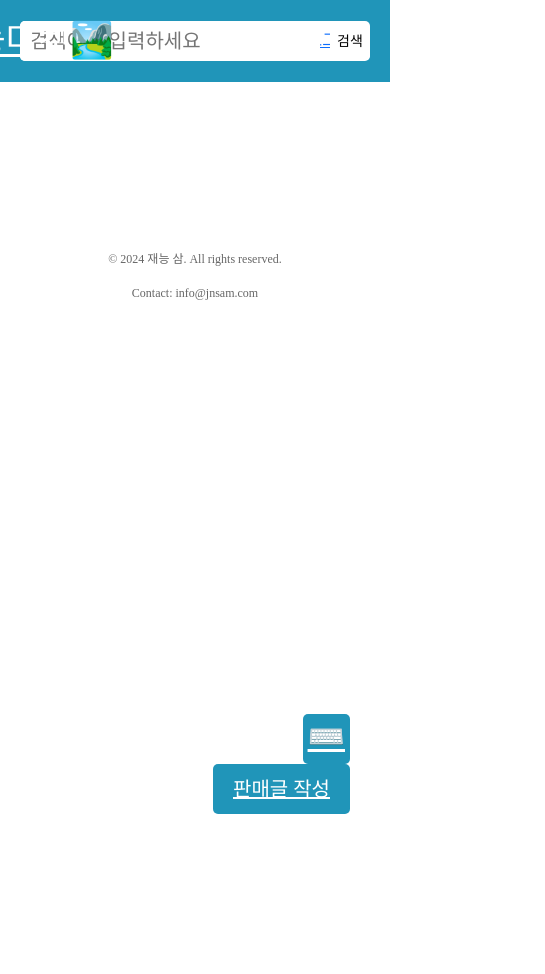
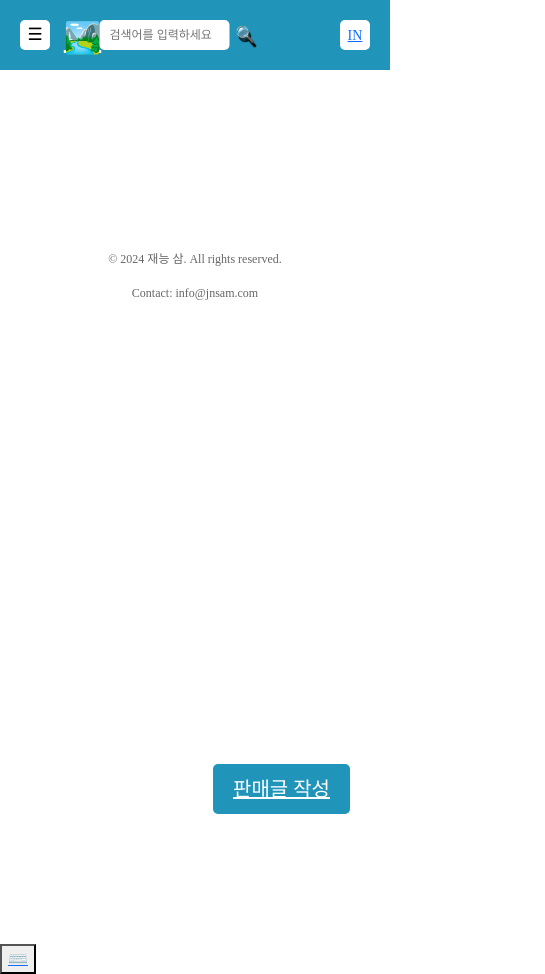
Before and after one commit to sanppi/talent_market, a React (Create React App) app in the folder client/: page / in a window 390 px wide. Shown: the whole page, 545 px wide, since content can reach past the window. Before the commit the page ends 944 px from the top, so only its background shows below. Built offline with nearby package versions, Linux system fonts and the light colour scheme; a web font is replaced by a local one.

Commit message:
Design: 헤더, 메인 반응형

```diff
--- a/client/src/components/pages/Navbar.js
+++ b/client/src/components/pages/Navbar.js
@@ -1,13 +1,13 @@
-import React, { useState, useEffect } from "react";
-import { Link, useNavigate, useLocation } from "react-router-dom";
-import { useDispatch, useSelector } from "react-redux";
-import axios from "axios";
-import "../../styles/navbar.scss";
-import "../../styles/main.scss";
+import React, { useState, useEffect } from 'react';
+import { Link, useNavigate, useLocation } from 'react-router-dom';
+import { useDispatch, useSelector } from 'react-redux';
+import axios from 'axios';
+import '../../styles/navbar.scss';
+import '../../styles/main.scss';
 
 export default function NavBar() {
   const [isCategoryOpen, setIsCategoryOpen] = useState(false);
-  const [searchTermLocal, setSearchTermLocal] = useState("");
+  const [searchTermLocal, setSearchTermLocal] = useState('');
   const [searchResults, setSearchResults] = useState([]);
   const navigate = useNavigate();
   const location = useLocation();
@@ -16,8 +16,8 @@ export default function NavBar() {
   const { isLoggedIn } = useSelector((state) => state.auth);
 
   const handleLogout = () => {
-    if (window.confirm("로그아웃 하시겠습니까?")) {
-      dispatch({ type: "LOGOUT" });
+    if (window.confirm('로그아웃 하시겠습니까?')) {
+      dispatch({ type: 'LOGOUT' });
     }
   };
 
@@ -42,14 +42,14 @@ export default function NavBar() {
         setSearchResults([]);
       }
       navigate(`/search?search=${searchTermLocal}`); // 이 부분을 수정
-      setSearchTermLocal("");
+      setSearchTermLocal('');
     } catch (error) {
-      console.error("Search failed", error);
+      console.error('Search failed', error);
     }
   };
 
   const handleOnKeyPress = (e) => {
-    if (e.key === "Enter") {
+    if (e.key === 'Enter') {
       handleSearchButtonClick();
     }
   };
@@ -66,7 +66,7 @@ export default function NavBar() {
       }
       navigate(`/category?category=${category}`);
     } catch (error) {
-      console.error("Category fetch failed", error);
+      console.error('Category fetch failed', error);
     }
   };
 
@@ -81,7 +81,7 @@ export default function NavBar() {
       {isCategoryOpen && (
         <div className="dimmedBackground" onClick={handleHamburgerClick}></div>
       )}
-      <div className="navBar">
+      <div className="navBar navBarBox">
         {/* 햄버거 버튼 */}
         <button className="hamburgerButton" onClick={handleHamburgerClick}>
           ☰
@@ -89,21 +89,21 @@ export default function NavBar() {
 
         {/* 카테고리 창 */}
         {isCategoryOpen && (
-          <div className={`categoryWindow ${isCategoryOpen ? "open" : ""}`}>
+          <div className={`categoryWindow ${isCategoryOpen ? 'open' : ''}`}>
             <div className="categoryInfo">전체 카테고리</div>
             <hr />
-            <div onClick={() => handleCategoryClick("언어")}>언어</div>
-            <div onClick={() => handleCategoryClick("음악")}>음악</div>
-            <div onClick={() => handleCategoryClick("예술")}>예술</div>
-            <div onClick={() => handleCategoryClick("취미")}>취미</div>
-            <div onClick={() => handleCategoryClick("상담")}>상담</div>
-            <div onClick={() => handleCategoryClick("기타")}>기타</div>
+            <div onClick={() => handleCategoryClick('언어')}>언어</div>
+            <div onClick={() => handleCategoryClick('음악')}>음악</div>
+            <div onClick={() => handleCategoryClick('예술')}>예술</div>
+            <div onClick={() => handleCategoryClick('취미')}>취미</div>
+            <div onClick={() => handleCategoryClick('상담')}>상담</div>
+            <div onClick={() => handleCategoryClick('기타')}>기타</div>
           </div>
         )}
 
         {/* 페이지 이름 부분 */}
         <h2 className="pageTitle">
-          <Link to="/">재능마켓🏞️</Link>
+          <Link to="/"></Link>
         </h2>
 
         {/* 검색창과 검색 버튼 */}
@@ -117,23 +117,23 @@ export default function NavBar() {
             onKeyPress={handleOnKeyPress}
           />
           <button className="searchButton" onClick={handleSearchButtonClick}>
-            검색
+            🔍
           </button>
         </div>
 
         <div className="authButtons">
           {isLoggedIn ? (
-            <>
+            <div>
               <Link to="/member/mypage">
-                <button className="mypageButton">마이페이지</button>
+                <button className="mypageButton">MY</button>
               </Link>
               <button className="logoutButton" onClick={handleLogout}>
-                로그아웃
+                OUT
               </button>
-            </>
+            </div>
           ) : (
             <button className="loginButton">
-              <Link to="/member/signin">로그인</Link>
+              <Link to="/member/signin">IN</Link>
             </button>
           )}
         </div>
--- a/client/src/styles/main.scss
+++ b/client/src/styles/main.scss
@@ -15,6 +15,22 @@
   margin: 0 auto;
   min-width: 1000;
   margin-top: 40px;
+}
+
+.mainPage {
+  @media screen and (max-width: 1200px) {
+    flex: 1 0 65%;
+    max-width: 80%;
+  }
+
+  @media screen and (max-width: 900px) {
+    flex: 1 0 40%;
+    max-width: 75%;
+  }
+
+  @media screen and (max-width: 600px) {
+    max-width: 100%;
+  }
 
   .productCard {
     margin: 0 10px 30px;
@@ -25,26 +41,6 @@
     cursor: pointer;
     width: calc(100% / 3 - 20px);
     max-width: calc(100% / 3 - 20px);
-
-    @media screen and (max-width: 1200px) {
-      flex: 1 0 25%;
-      max-width: 25%;
-    }
-
-    @media screen and (max-width: 900px) {
-      flex: 1 0 33.33%;
-      max-width: 33.33%;
-    }
-
-    @media screen and (max-width: 600px) {
-      flex: 1 0 50%;
-      max-width: 50%;
-    }
-
-    @media screen and (max-width: 400px) {
-      flex: 1 0 100%;
-      max-width: 100%;
-    }
 
     .imgContainer {
       position: relative;
@@ -90,7 +86,6 @@
       color: #fff;
     }
   }
-}
 
   .chattingBtn {
     position: fixed;
@@ -117,3 +112,4 @@
     transform: translate(-50%, -50%);
     margin-top: 30px;
   }
+}
--- a/client/src/styles/navbar.scss
+++ b/client/src/styles/navbar.scss
@@ -10,9 +10,13 @@
   box-sizing: border-box;
   z-index: 8900;
 
+  @media screen and (max-width: 500px) {
+    height: 70px;
+  }
+
   .hamburgerButton {
     width: 40px;
-    height: 40px;
+    height: 4vh;
     font-size: 17px;
     margin-right: auto;
     cursor: pointer;
@@ -21,6 +25,11 @@
     font-size: 17px;
     border: none;
     border-radius: 5px;
+
+    @media screen and (max-width: 500px) {
+      width: 30px;
+      height: 30px;
+    }
   }
 
   .categoryWindow {
@@ -45,7 +54,7 @@
 
       &:after {
         display: block;
-        content: "";
+        content: '';
         padding-bottom: 5px;
         border-bottom: solid 3px var(--light-blue);
         transform: scaleX(0);
@@ -68,13 +77,29 @@
   }
 
   .pageTitle {
-    margin: 0 0 0 -50%;
+    margin: 5px 0 0 -50%;
     z-index: 999;
     font-size: 35px;
-  }
 
-  .pageTitle a {
-    color: white !important;
+    @media screen and (max-width: 500px) {
+      font-size: 30px;
+    }
+
+    a {
+      color: white !important;
+      &::after {
+        content: '🏞️';
+
+        @media screen and (min-width: 800px) {
+          content: '재능마켓🏞️';
+          font-size: 30px;
+        }
+
+        @media screen and (min-width: 1000px) {
+          content: '재능마켓🏞️';
+        }
+      }
+    }
   }
 
   .searchSection {
@@ -85,34 +110,85 @@
     left: 50%;
     transform: translate(-50%, -50%);
 
+    @media screen and (max-width: 550px) {
+      padding-right: 27px;
+    }
+
     hr {
       padding-bottom: 0;
     }
 
     .searchInput {
-      width: 300px;
+      width: 30vw;
       height: 40px;
       margin-right: 10px;
       font-size: 20px;
       border: none;
       border-radius: 5px;
       padding-left: 10px;
+
+      @media screen and (max-width: 1000px) {
+        font-size: 15px;
+        &::placeholder {
+          font-size: 15px;
+        }
+      }
+
+      @media screen and (max-width: 700px) {
+        font-size: 12px;
+        &::placeholder {
+          font-size: 12px;
+        }
+      }
+
+      @media screen and (max-width: 500px) {
+        width: 130px;
+        height: 30px;
+
+        &::placeholder {
+          font-size: 12px;
+        }
+      }
+
+      @media screen and (max-width: 400px) {
+        margin-left: 6px;
+        margin-right: 0;
+      }
     }
 
     .searchButton {
       cursor: pointer;
-      height: 37px;
+      height: 40px;
       width: 40px;
-      font-size: 14px;
+      font-size: 30px;
       border: none;
-      border-radius: 5px;
-      background-color: #ffffff;
+      border-radius: 40px;
+      background-color: transparent;
+      text-shadow: 2px 4px 1px black;
+      transition: all 0.2s ease-in-out;
+
+      &:hover {
+        scale: 1.1;
+      }
+
+      @media screen and (max-width: 500px) {
+        font-size: 20px;
+        height: 30px;
+        margin-right: 5px;
+      }
+
+      @media screen and (max-width: 400px) {
+        margin-right: 10px;
+        font-size: 16px;
+        margin: 0px;
+        text-align: left;
+      }
     }
   }
 
   .loginButton,
   .logoutButton {
-    width: 80px;
+    width: 50px;
     height: 40px;
     font-size: 17px;
     margin-left: auto;
@@ -122,10 +198,24 @@
     font-size: 17px;
     border: none;
     border-radius: 5px;
+
+    @media screen and (max-width: 500px) {
+      width: 30px;
+      height: 30px;
+      font-size: 14px;
+    }
+  }
+
+  .logoutButton {
+    width: 55px;
+  }
+
+  .logoutButton {
+    margin: 0 10px;
   }
 
   .mypageButton {
-    width: 90px;
+    width: 60px;
     height: 40px;
     font-size: 17px;
     margin-left: auto;
@@ -135,14 +225,33 @@
     font-size: 17px;
     border: none;
     border-radius: 5px;
+
+    @media screen and (max-width: 500px) {
+      width: 30px;
+      height: 30px;
+      font-size: 14px;
+    }
   }
 
   .authButtons {
     display: flex;
-    justify-content: flex-end;
+    justify-content: space-around;
     gap: 10px;
-    width: 200px;
+    width: 23vw;
     margin-left: auto;
+
+    @media screen and (max-width: 400px) {
+      width: 80px;
+    }
+
+    a {
+      display: block;
+    }
+
+    div {
+      display: flex;
+      justify-content: space-around;
+    }
   }
 }
 
```
Lines whose indentation alone changed are shown as unchanged.
